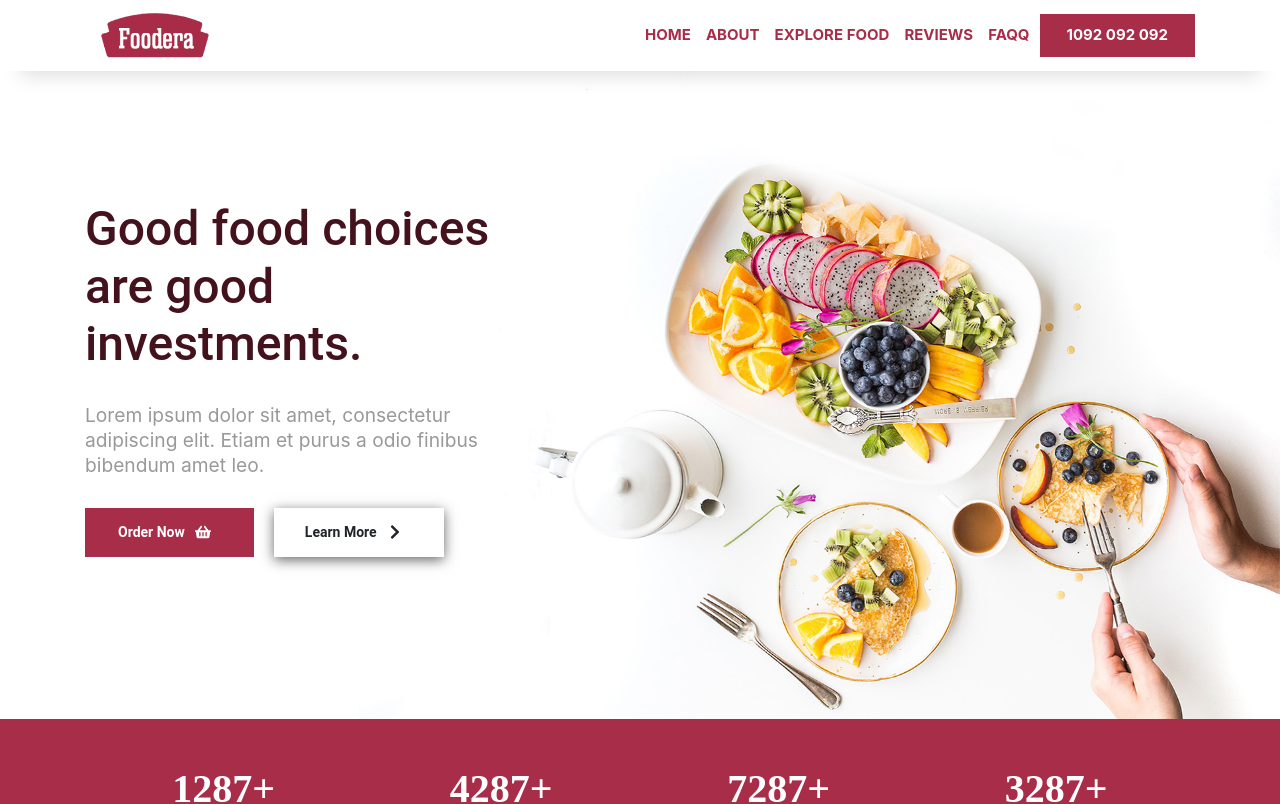
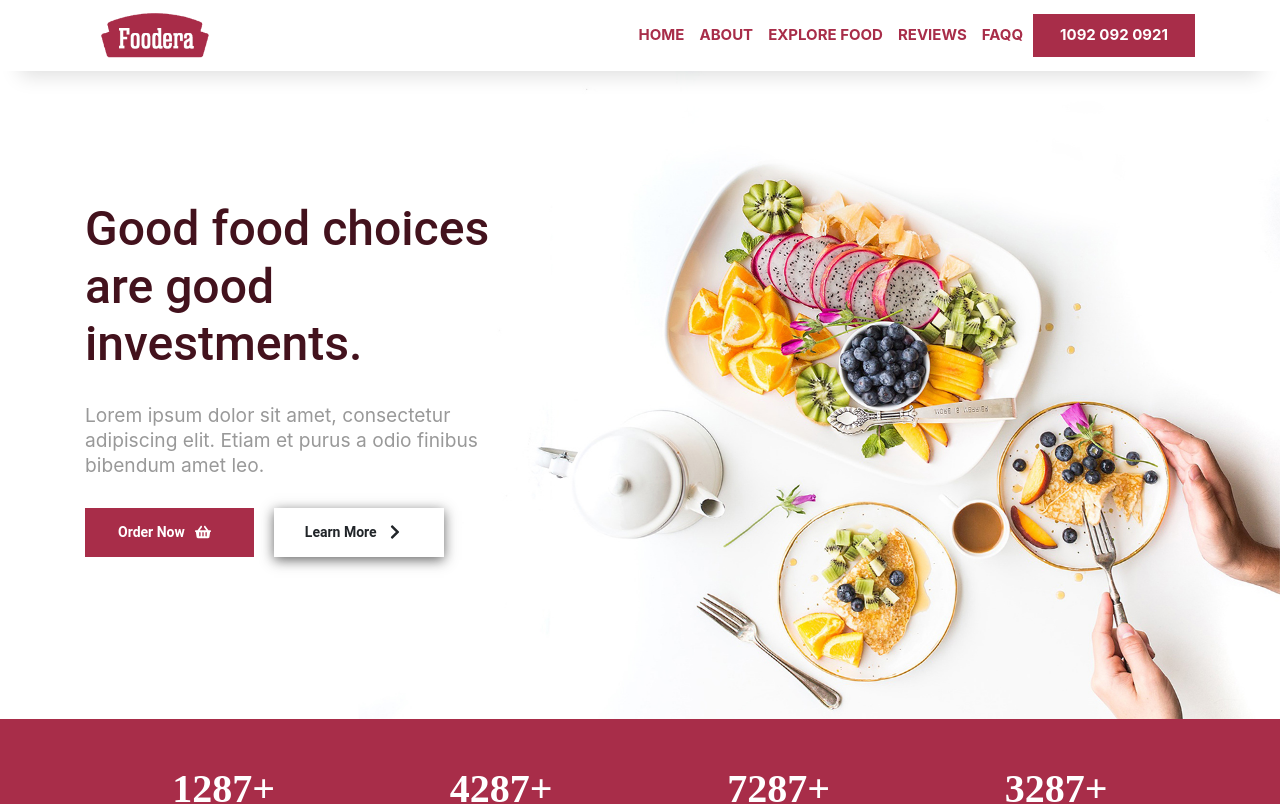
Before and after one commit to oussamaEssalhi/E-commerce, a React (Create React App) app: page / in a window 1280 px wide. Shown: the top 804 px of the page. Built offline with nearby package versions, Linux system fonts and the light colour scheme.

Commit message:
change extention

```diff
--- a/src/Components/Navs/Navs.jsx
+++ b/src/Components/Navs/Navs.jsx
@@ -80,7 +80,7 @@ const Navs = () => {
                         </Nav>
                         <Nav>
                             <Nav.Link href="#deets" id="call">
-                                1092 092 092
+                                1092 092 0921
                             </Nav.Link>
                         </Nav>
                     </Navbar.Collapse>
```
